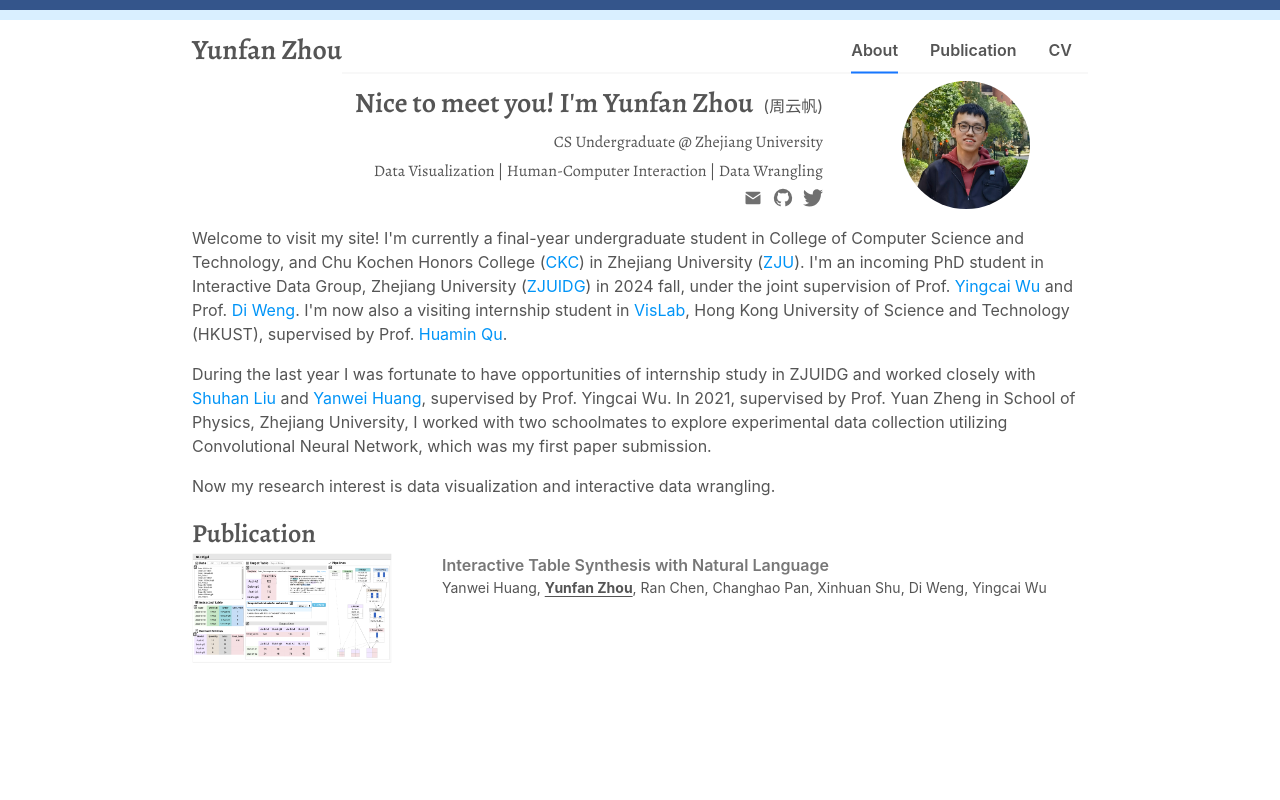
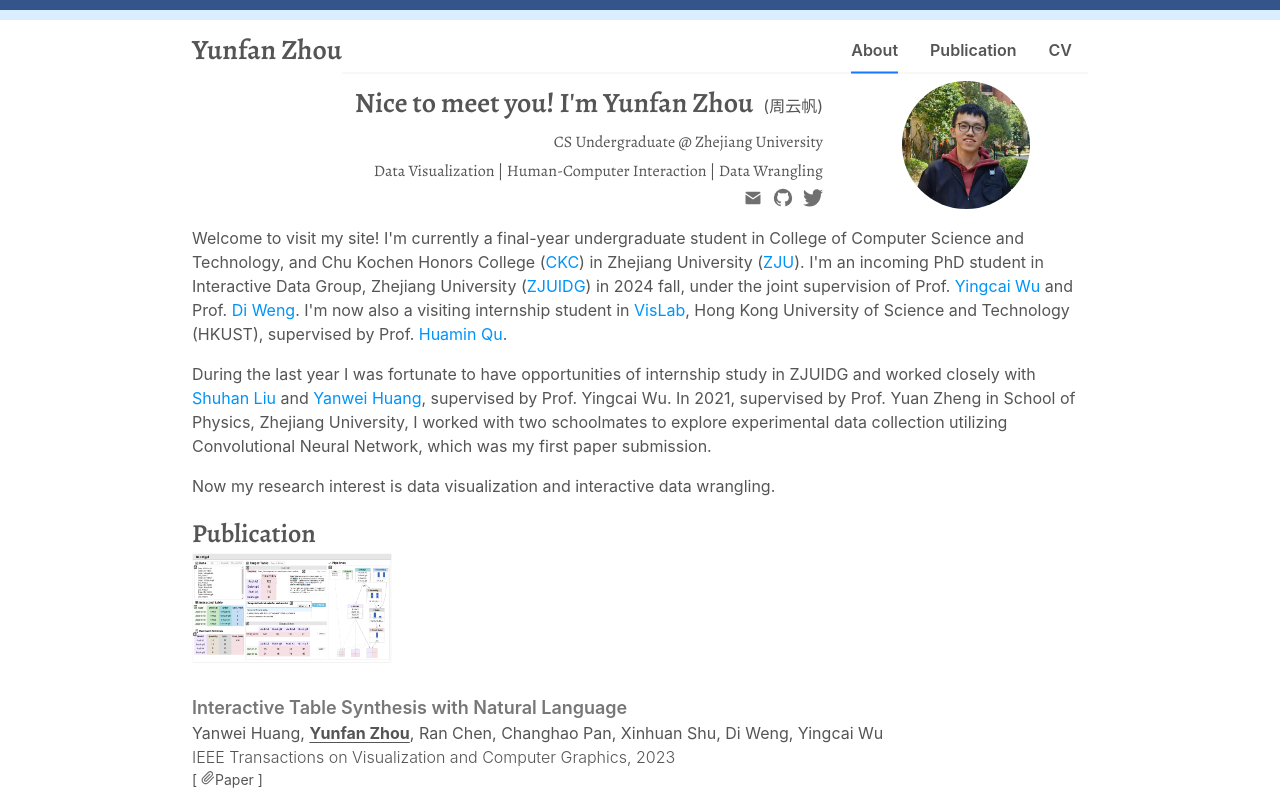
Before and after one commit to zyfZD123/yfzhou.github.io, a React (Vite) app: page / in a window 1280 px wide. Built offline with nearby package versions, Linux system fonts and the light colour scheme.

Commit message:
add paper link

```diff
--- a/src/Publication/Publication.css
+++ b/src/Publication/Publication.css
@@ -6,6 +6,11 @@
   display: block;
   font-family: semibold;
   font-size: 26px;
+}
+
+.publication-paperlist {
+  display: block;
+  font-size: var(--fontSizeDefault);
 }
 
 .paper-img-wrapper {
@@ -18,10 +23,38 @@
 }
 
 .paper-title {
-  font-size: 16px;
+  font-size: 18px;
   font-family: var(--fontDefault);
   font-weight: 600;
   color: #777777;
+}
+
+.paper-author-list span{
+  font-size: var(--fontSizeDefault);
+}
+
+.paper-publication-title {
+  font-size: var(--fontSizeDefault);
+  font-family: var(--fontDefault);
+  font-weight: 300;
+}
+
+/* .useful-links {
+
+} */
+
+.paper-link {
+  display: inline-block;
+}
+
+.paper-link:hover {
+  cursor: pointer;
+  color: var(--linkColor);
+}
+
+.useful-link-icon {
+  width: auto;
+  height: 1em;
 }
 
 .author-me {
--- a/src/Publication/Publication.jsx
+++ b/src/Publication/Publication.jsx
@@ -69,6 +69,15 @@ export default class Publication extends Component {
     }
   }
 
+  showPaperLink(link) {
+    if(!link) return null;
+    return <div className="paper-link" onClick={Utils.clickCallBack(link)}>
+      <span>{"[ "}</span>
+      <img src="/icons/paperLink.svg" className="useful-link-icon"/>
+      <span>{"Paper ]"}</span>
+    </div>
+  }
+
   listPaper(p) {
     if(this.state.listOp === LIST_OP.BY_DATE) {
       return <Row key={p.renderID} gutter={[50, 25]}>
@@ -81,6 +90,13 @@ export default class Publication extends Component {
           </div>
           <div className="paper-author-list">
             {p.authorID.map(this.listAuthors)}
+          </div>
+          <div className="paper-publication-title">
+            <span>{p.publicationTitle + ", "}</span>
+            <span>{p.year}</span>
+          </div>
+          <div className="useful-links">
+            {this.showPaperLink(p.paperLink)}
           </div>
         </Col>
       </Row>
--- a/src/db/papers.json
+++ b/src/db/papers.json
@@ -13,7 +13,8 @@
       ],
       "publicationTitle": "IEEE Transactions on Visualization and Computer Graphics",
       "year": 2023,
-      "teaserName": "NL2Rigel.png"
+      "teaserName": "NL2Rigel.png",
+      "paperLink": "https://ieeexplore.ieee.org/document/10304286"
     }
   ]
 }
--- a/src/index.css
+++ b/src/index.css
@@ -17,7 +17,8 @@
   --underlineColor: #8ed1ff;
   --textColor: #555555; /* text color default */
   --linkColor: #0094f7;
-  --fontDefault: Inter, system-ui, Avenir, Helvetica, Arial, sans-serif
+  --fontDefault: Inter, system-ui, Avenir, Helvetica, Arial, sans-serif;
+  --fontSizeDefault: 16px;
 }
 
 body {
```
Also changed, not shown: public/icons/paperLink.svg (added).
